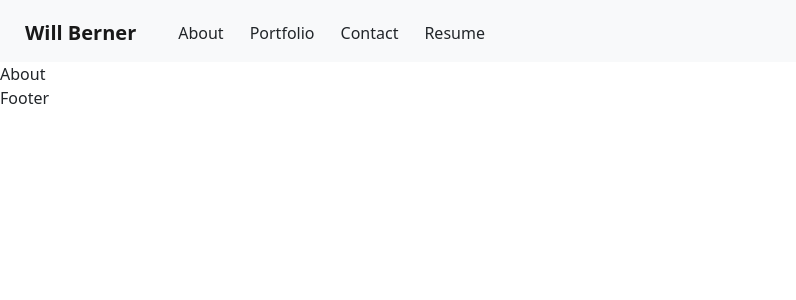
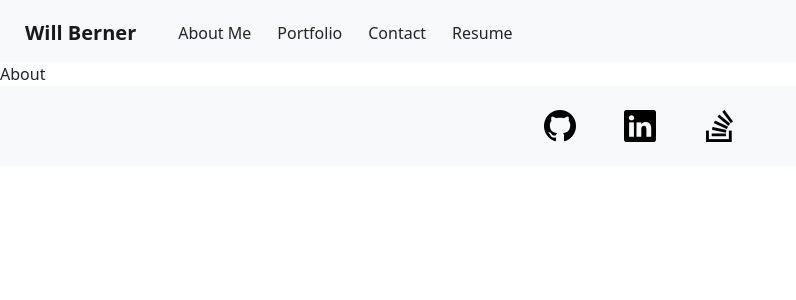
Before and after one commit to WillBerner/Will-Berner, a React (Create React App) app: page / in a window 1280 px wide. Shown: the top 300 px of the page, without its empty margins (0-796 px from the left). Built offline with nearby package versions, Linux system fonts and the light colour scheme.

Commit message:
Created Footer with social links.

```diff
--- a/public/index.html
+++ b/public/index.html
@@ -13,6 +13,9 @@
   <script src="https://cdn.jsdelivr.net/npm/bootstrap@5.0.2/dist/js/bootstrap.bundle.min.js"
     integrity="sha384-MrcW6ZMFYlzcLA8Nl+NtUVF0sA7MsXsP1UyJoMp4YLEuNSfAP+JcXn/tWtIaxVXM"
     crossorigin="anonymous"></script>
+
+  <link rel="stylesheet" href="https://cdn.jsdelivr.net/npm/bootstrap-icons@1.6.1/font/bootstrap-icons.css">
+
   <title>Will Berner</title>
 </head>
 
--- a/src/components/Footer.js
+++ b/src/components/Footer.js
@@ -1,9 +1,25 @@
 import React from 'react'
 
 export default function Footer() {
+
+    const iconStyle = {
+        color: "#000000",
+        fontSize: "2em"
+    }
+
     return (
-        <div>
-            Footer
-        </div>
+        <footer className="footer mt-auto py-3 bg-light">
+            <div className="d-flex justify-content-center">
+                <a className="mx-4" href="https://github.com/WillBerner" target="_blank" rel="noreferrer">
+                    <i className="bi-github" style={iconStyle}></i>
+                </a>
+                <a className="mx-4" href="https://www.linkedin.com/in/willberner/" target="_blank" rel="noreferrer">
+                    <i className="bi-linkedin" style={iconStyle}></i>
+                </a>
+                <a className="mx-4" href="https://stackoverflow.com/users/16436500/will-berner" target="_blank" rel="noreferrer">
+                    <i className="bi-stack-overflow" style={iconStyle}></i>
+                </a>
+            </div>
+        </footer>
     )
 }
--- a/src/components/Header.js
+++ b/src/components/Header.js
@@ -17,7 +17,7 @@ export default function Header({ setPage }) {
                 <div className="collapse navbar-collapse" id="navbarNav">
                     <ul className="navbar-nav">
                         <li className="nav-item">
-                            <button className="btn mt-1" onClick={setAbout} >About</button>
+                            <button className="btn mt-1" onClick={setAbout} >About Me</button>
                         </li>
                         <li className="nav-item">
                             <button className="btn mt-1" onClick={setPortfolio}>Portfolio</button>
```
